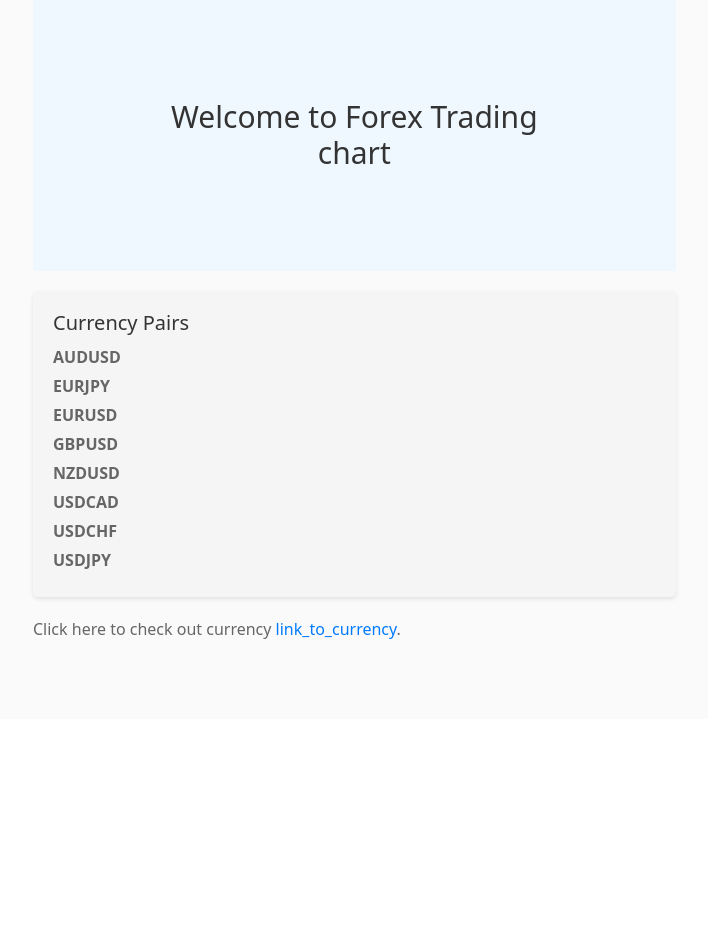
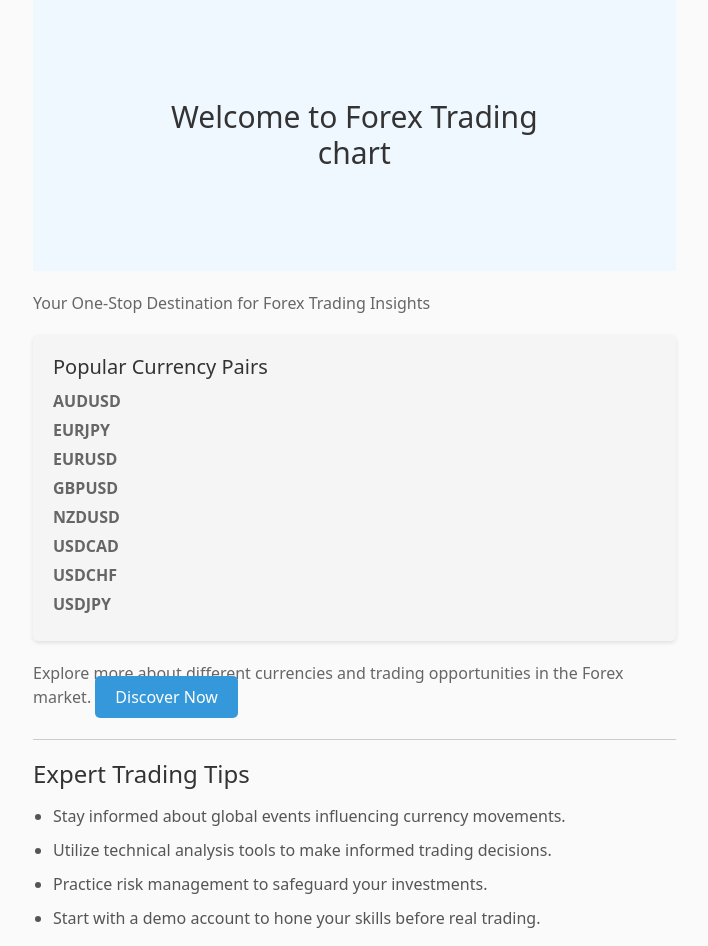
Before and after one commit to Amoshb/Seo_web2, a Flask app: page / in a window 1280 px wide. Shown: the part 81-1027 px from the top of the page, without its empty margins (119-827 px from the left). Before the commit the page ends 720 px from the top, so only its background shows below. Run offline with Flask 3, Linux system fonts and the light colour scheme.

Commit message:
more info

```diff
--- a/static/main.css
+++ b/static/main.css
@@ -346,3 +346,37 @@ p a:hover {
 .button:focus {
   outline: none;
 }
+
+.cta-button {
+  background-color: #3498db;
+  color: white;
+  padding: 10px 20px;
+  text-decoration: none;
+  border-radius: 5px;
+}
+.cta-button:hover {
+  background-color: #2980b9;
+}
+
+.trading-tips {
+  margin-top: 30px;
+  border-top: 1px solid #ccc;
+  padding-top: 20px;
+}
+
+.trading-tips h2 {
+  font-size: 24px;
+  margin-bottom: 15px;
+  color: #333;
+}
+
+.trading-tips ul {
+  list-style-type: disc;
+  padding-left: 20px;
+}
+
+.trading-tips li {
+  font-size: 16px;
+  margin-bottom: 10px;
+  color: #555;
+}
--- a/templates/home.html
+++ b/templates/home.html
@@ -1,8 +1,9 @@
 {% extends "layout.html" %}
 {% block content %}
     <h1> Welcome to Forex Trading chart </h1>
+    <p>Your One-Stop Destination for Forex Trading Insights</p>
     <div class="test">
-        <h2>Currency Pairs</h2>
+        <h2>Popular Currency Pairs</h2>
         <ol>
             <li>AUDUSD</li>
             <li>EURJPY</li>
@@ -15,5 +16,14 @@
         </ol>
 
     </div>
-    <p> Click here to check out currency <a href="/currency">link_to_currency</a>.</p>
+    <p>Explore more about different currencies and trading opportunities in the Forex market. <a href="/currency" class="cta-button">Discover Now</a></p>
+    <div class="trading-tips">
+        <h2>Expert Trading Tips</h2>
+        <ul>
+            <li>Stay informed about global events influencing currency movements.</li>
+            <li>Utilize technical analysis tools to make informed trading decisions.</li>
+            <li>Practice risk management to safeguard your investments.</li>
+            <li>Start with a demo account to hone your skills before real trading.</li>
+        </ul>
+    </div>
 {% endblock content %}
```
